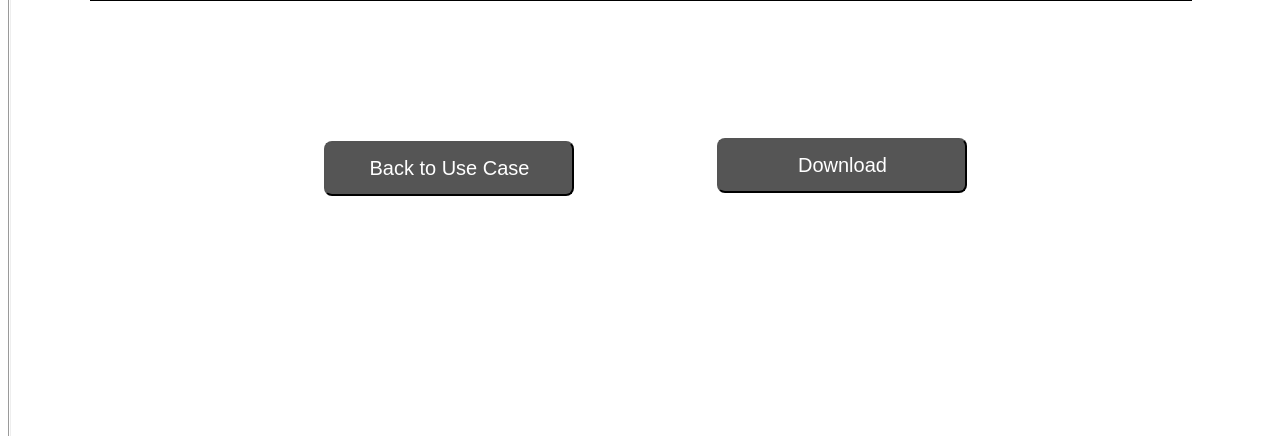
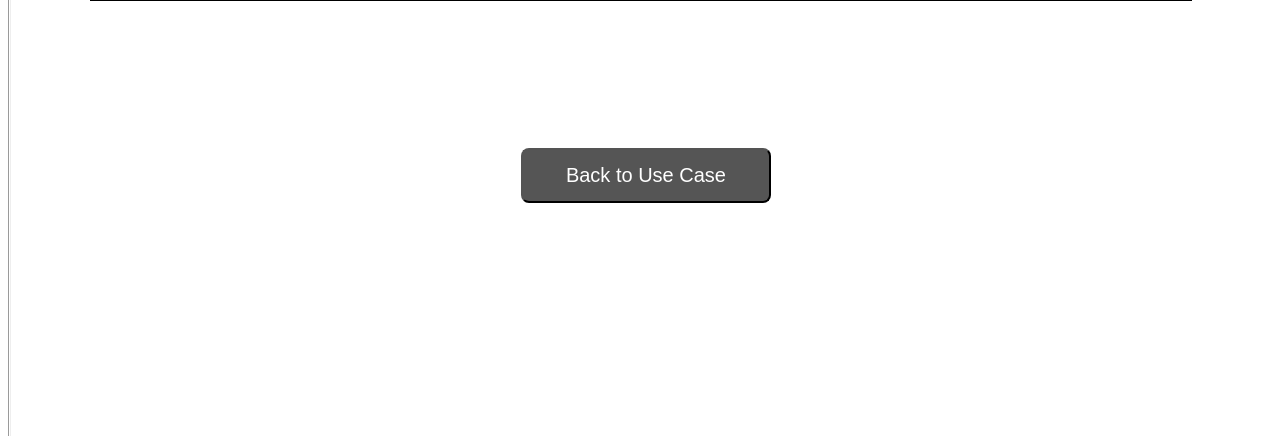
Before and after one commit to KLiehr/WS2122---Feature-Aggregation-and-Clustering, a Django app: template ProjectApp/templates/ProjectApp/ProcessModel.html in a window 1280 px wide. Shown: the part 481-917 px from the top of the page. Run offline with Django 3.2, Linux system fonts and the light colour scheme; the template is opened without the code that fills it: most values are stand-ins (such as "Sample title", 1, 10 or a date in 2020); some libraries are stand-ins or nearby versions.

Commit message:
download pngs changes

```diff
--- a/ProjectApp/templates/ProjectApp/Attributes.html
+++ b/ProjectApp/templates/ProjectApp/Attributes.html
@@ -261,6 +261,8 @@
         })
         .then((res) => { return res.text(); })
         .then((txt) => { console.log(txt); });
+
+        alert('Your New Event Log Is Saved!!!')
     }
 
 
--- a/ProjectApp/templates/ProjectApp/Filters.html
+++ b/ProjectApp/templates/ProjectApp/Filters.html
@@ -179,6 +179,7 @@
         .then((res) => { return res.text(); })
         .then((txt) => { console.log(txt); });
 
+        alert('Your New Event Log Is Saved!!!')
 
     }
 
--- a/ProjectApp/templates/ProjectApp/ProcessModel.html
+++ b/ProjectApp/templates/ProjectApp/ProcessModel.html
@@ -18,18 +18,13 @@
     </button>
 </div>
 
-<div style='position: absolute; top: 77%; left: 25%; right: 70%; text-align: center;'>
+<div style='position: absolute; top: 77%; left: 40%; right: 50%; text-align: center;'>
     <button type='button' onclick="location.href='/UseCase/'" style='margin-top:10%; margin-left: 7%; width: 250px; border-radius: 8px; padding: 14px 40px; font-size: 20px; background-color: #555555; color: white;'>
         Back to Use Case
     </button>
 </div>
 
-<div style='position: absolute; top: 75%; left: 55%; right: 30%; text-align: center;'>
-    <button type='button' onclick="document.getElementById('imgPM').click()" style='margin-top:10%; margin-left: 7%; width: 250px; border-radius: 8px; padding: 14px 40px; font-size: 20px; background-color: #555555; color: white;'>
-        Download
-    </button>
-    <a href="/media/processModels.zip" id='imgPM' download hidden></a>
-</div>
+
 
 <script>
 
```
Also changed, not shown: ProjectApp/templates/ProjectApp/DecisionTree.html (+1 -8 lines), ProjectApp/templates/ProjectApp/UseCase.html (+6 -1 lines), ProjectApp/views.py (+5 -5 lines), db.sqlite3, media/images/clustering.png (deleted), media/images/decisionTree.png (deleted), 3 other files.
